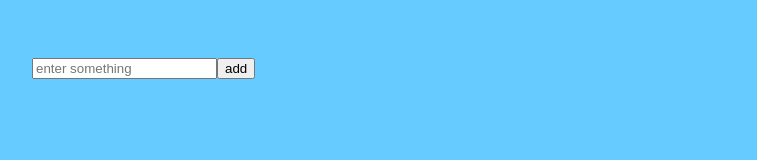
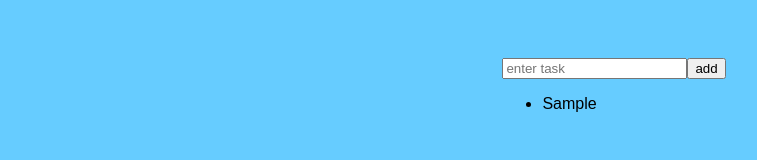
Before and after one commit to JustBriones/reactnotepractice, a React app: page / in a window 1280 px wide. Both pictures are taken after typing "Sample" into the empty fields and a click on the button "add". Shown: the whole page, without its empty margins (26-783 px from the left). Built offline with nearby package versions, Linux system fonts and the light colour scheme.

Commit message:
created TodoItems component which displays list items to page

```diff
--- /dev/null
+++ b/src/TodoItems.js
@@ -0,0 +1,22 @@
+import React, { Component } from "react";
+
+class TodoItems extends Component {
+    createTasks(item) {
+        return <li key={item.key}>{item.text}</li>
+    }
+
+    render() {
+        var todoEntries = this.props.entries;
+        var listItems = todoEntries.map(this.createTasks)
+
+
+        return (
+            <ul className="theList">
+            {listItems}
+            </ul>
+        )
+
+    }
+}
+
+export default TodoItems;
--- a/src/TodoList.js
+++ b/src/TodoList.js
@@ -1,7 +1,7 @@
 import React, { Component } from "react";
+import TodoItems from "./TodoItems";
 
 class TodoList extends Component {
-
   constructor(props) {
     super(props);
 
@@ -11,8 +11,9 @@ class TodoList extends Component {
 
     this.addItem = this.addItem.bind(this);
   }
+
   addItem(e) {
-    if (this._inputElement.value !== "") {
+    if(this._inputElement.value !== "") {
       var newItem = {
         text: this._inputElement.value,
         key: Date.now()
@@ -21,13 +22,11 @@ class TodoList extends Component {
       this.setState((prevState) => {
         return {
           items: prevState.items.concat(newItem)
-        };
+        }
       });
-
-      this._inputElement.value = "";
     }
-
-    console.log(this.state.items);
+    this._inputElement.value="";
+    console.log(this.state.items)
 
     e.preventDefault();
   }
@@ -37,13 +36,14 @@ class TodoList extends Component {
       <div className="todoListMain">
         <div className="header">
           <form onSubmit={this.addItem}>
-          <input ref={(a) => this._inputElement = a}
-              placeholder="enter something">
-            </input>
-            <button type="submit">add</button>
-          </form>
+              <input ref={(a) => this._inputElement = a}
+                    placeholder="enter task">
+              </input>
+              <button type="submit">add</button>
+           </form>
+          </div>
+          <TodoItems entries={this.state.items}/>
         </div>
-      </div>
     );
   }
 }
--- a/src/index.css
+++ b/src/index.css
@@ -5,5 +5,5 @@ body {
   }
   #container {
     display: flex;
-    justify-content: flex;
+    justify-content: center;
   }
```
